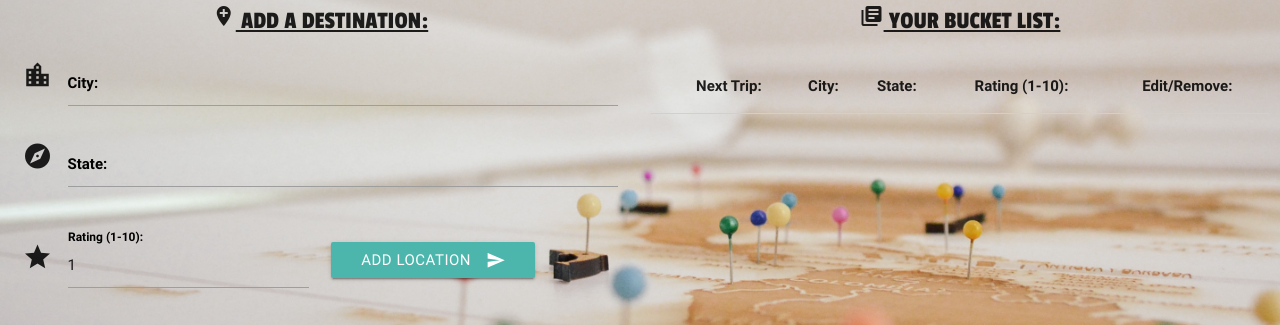
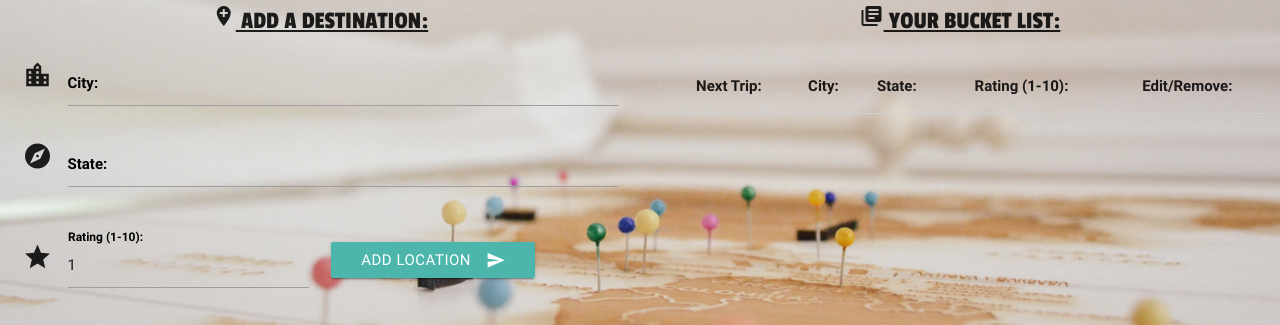
Before and after one commit to bouleysc/travel_bucket_list_client, a plain HTML site: page index.html in a window 1280 px wide. Shown: the part 154-479 px from the top of the page. Drawn offline with nearby package versions, Linux system fonts and the light colour scheme; no server answers; a web font is replaced by a local one.

Commit message:
background

```diff
--- a/main.css
+++ b/main.css
@@ -16,9 +16,11 @@ h5 {
 }
 
 body {
-  background-image: url('/images/map.jpeg');
+  background: url('/images/map.jpeg') no-repeat center center fixed;
+  -webkit-background-size: cover;
+  -moz-background-size: cover;
+  -o-background-size: cover;
   background-size: cover;
-  background-repeat: repeat-y;
 }
 
 #modal {
```
